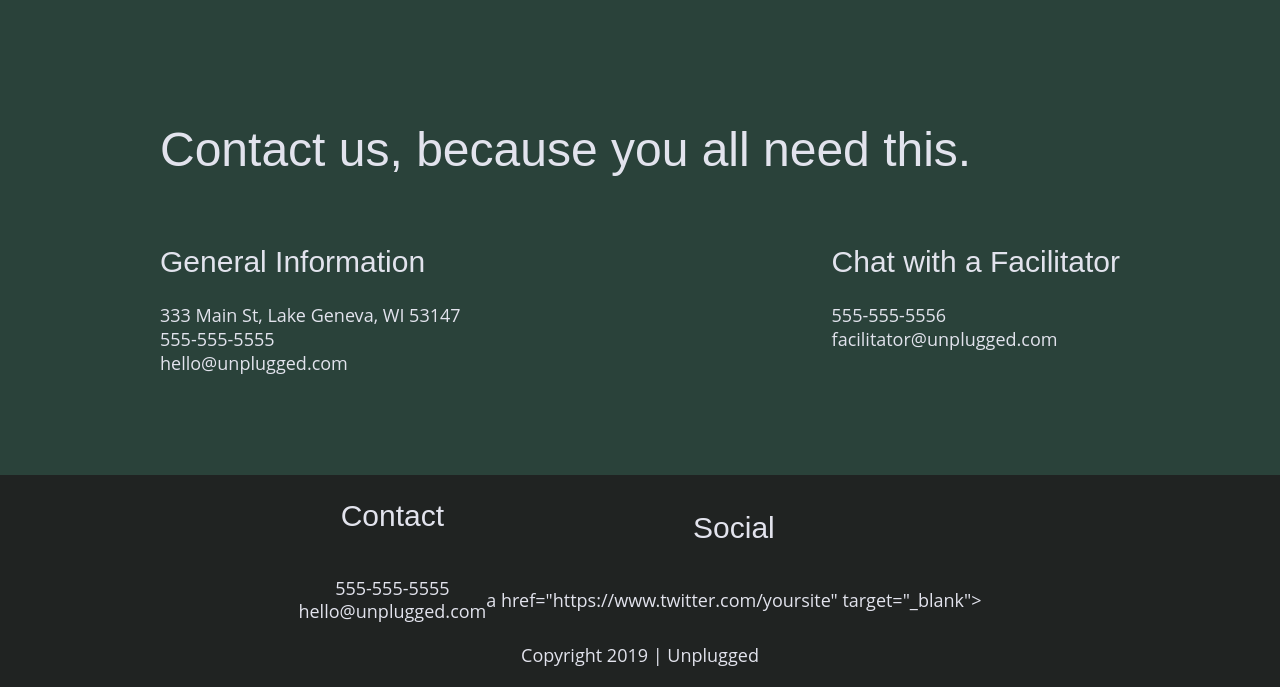
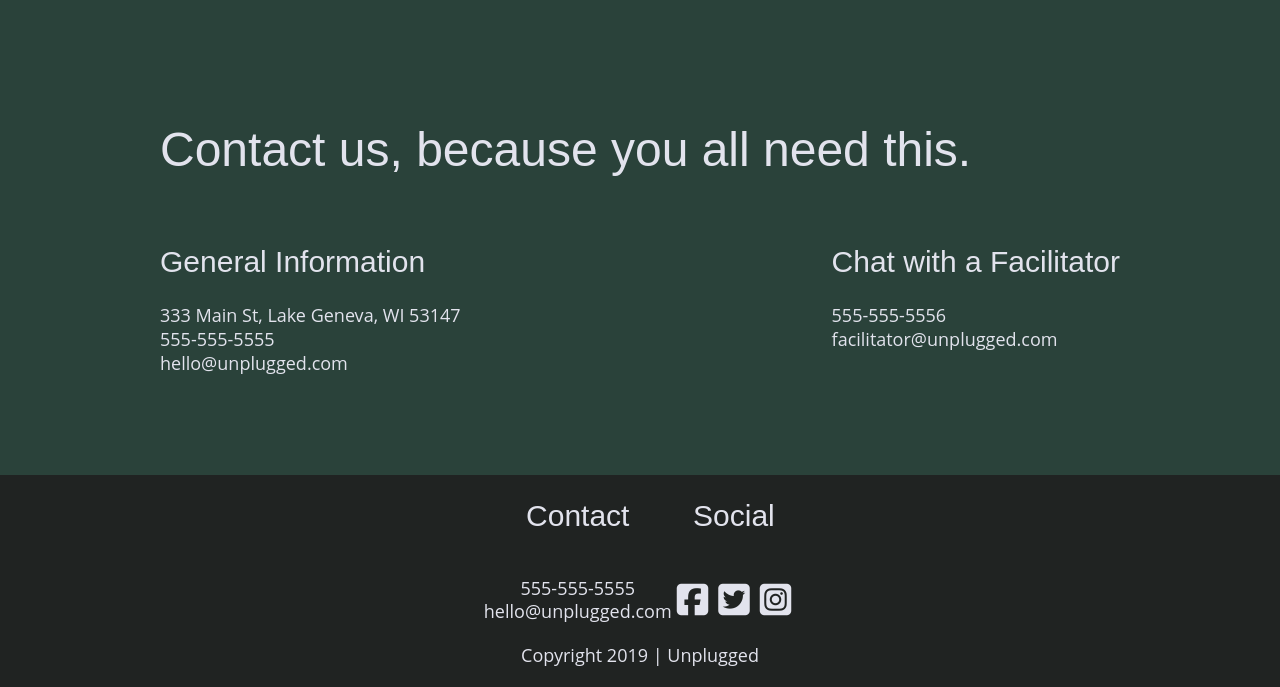
Before and after one commit to C8Design/unplugged-retreat, a website: page about/index.html in a window 1280 px wide. Shown: the part 1102-1789 px from the top of the page. Drawn offline with Linux system fonts and the light colour scheme.

Commit message:
added social icons

```diff
--- a/about/index.html
+++ b/about/index.html
@@ -103,13 +103,13 @@
         <h4>Social</h4>
           <div class="social-icons">
             <p>
-              <a href="https://www.facebook.com/yoursite" target="_blank"></a>
+              <a href="https://www.facebook.com/yoursite" target="_blank"><i class="fab fa-facebook-square fa-2x"></i></a>
             </p>
             <p>
-              a href="https://www.twitter.com/yoursite" target="_blank"></a>
+              <a href="https://www.twitter.com/yoursite" target="_blank"><i class="fab fa-twitter-square fa-2x"></i></a>
             </p>
             <p>
-              <a href="https://www.instagram.com/yoursite" target="_blank"></a>
+              <a href="https://www.instagram.com/yoursite" target="_blank"><i class="fab fa-instagram-square fa-2x"></i></a>
             </p>
             <!-- other social links here -->
           </div>
--- a/css/main.css
+++ b/css/main.css
@@ -234,6 +234,7 @@ footer .social-icons p {
   display: flex;
   justify-content: center;
   align-items: center;
+  margin: 5px;
 }
 
 footer .copyright {
```
Also changed, not shown: faq/index.html (+3 -3 lines), index.html (+3 -3 lines).
